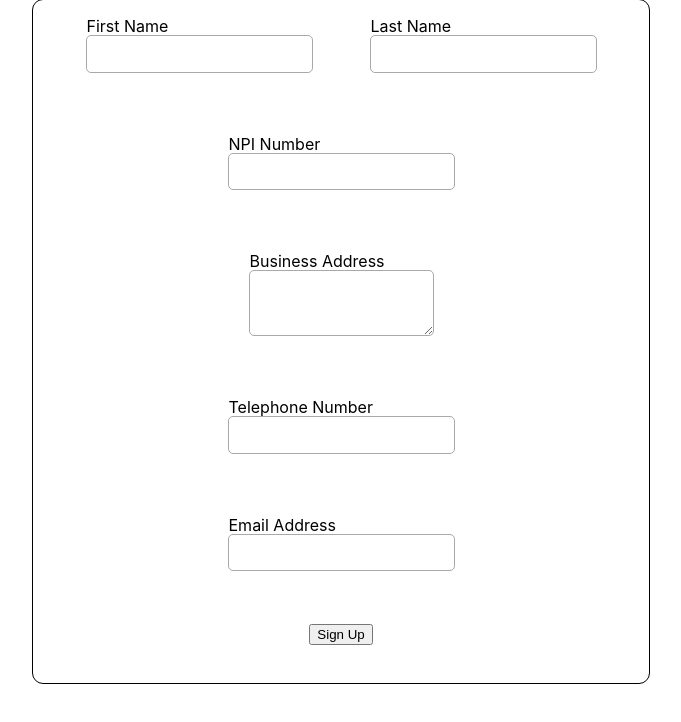
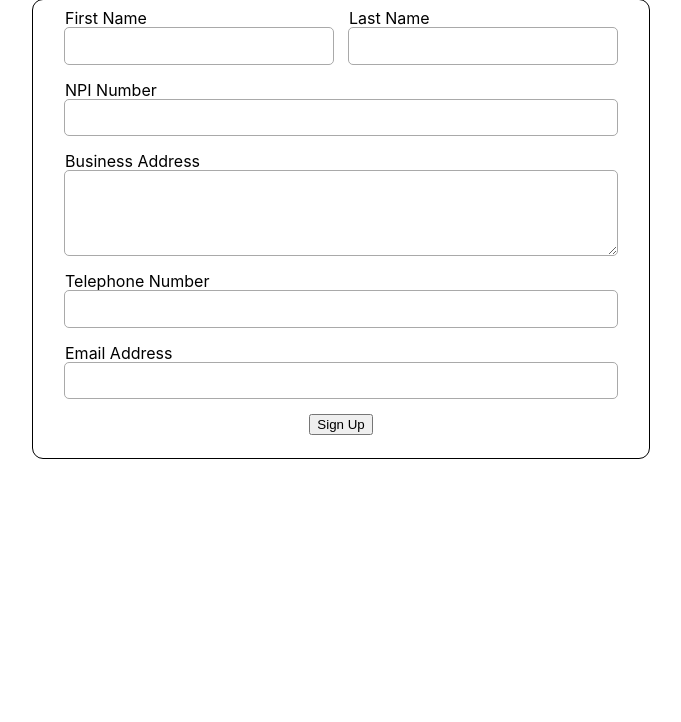
Before and after one commit to geosheehan/availity, a React (Create React App) app in the folder 5-react-register/: page / in a window 1280 px wide. Shown: the top 722 px of the page, without its empty margins (307-988 px from the left). Built offline with nearby package versions, Linux system fonts and the light colour scheme.

Commit message:
Moved Field to a fragment.

```diff
--- a/5-react-register/src/components/field/Field.jsx
+++ b/5-react-register/src/components/field/Field.jsx
@@ -1,18 +1,17 @@
 import './field.css'
 
-const Field = ({label, type, id, rows, style}) => {
+const Field = ({label, type, id, rows}) => {
    id = id ?? label;
    type = type || "text";
    return (
-      <div className="field" style={style}>
+      <>
          <label htmlFor={id}>{label}</label>
          {
             type === "textarea"
             ? <textarea rows={rows || 1}></textarea>
             : <input id={id} type={type}  />
-
          }
-      </div>
+      </>
    )
 }
 
--- a/5-react-register/src/components/field/field.css
+++ b/5-react-register/src/components/field/field.css
@@ -1,14 +1,9 @@
-.field {
-	display: flex;
-	flex-flow: column;
-	margin: 0 auto 15px auto;
-}
-
 textarea {
 	border: none;
 	outline: 1px solid darkgray;
 	border-radius: 4px;
 	font-size: 1.05em;
+	font-family: inherit;
 }
 
 input {
```
